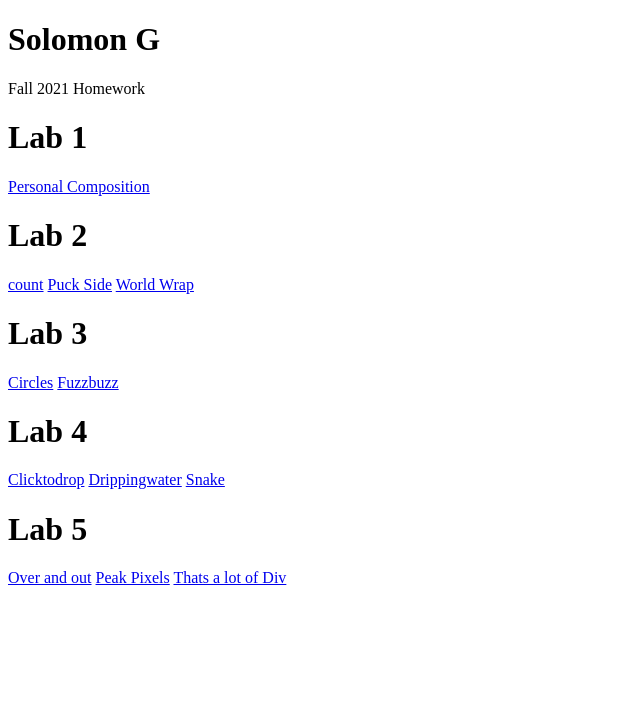
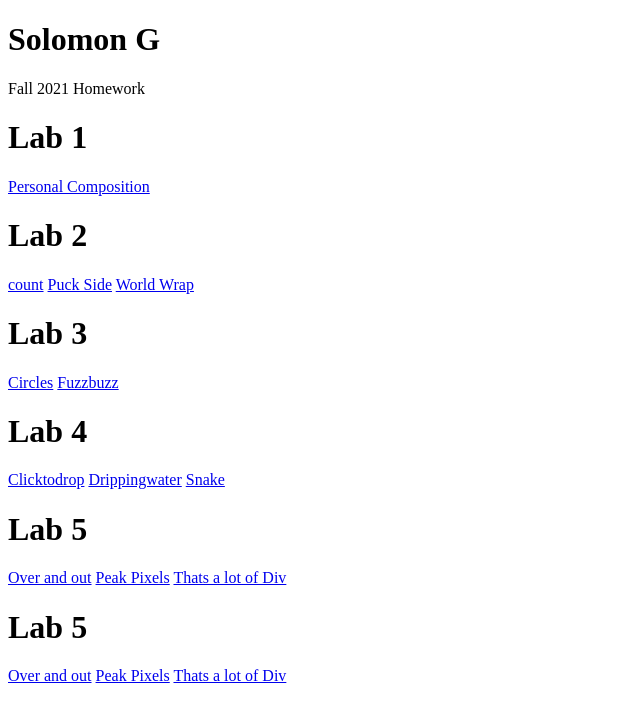
Before and after one commit to solomon057/220fall2021, a plain HTML site: page index.html in a window 1280 px wide. Shown: the whole page, without its empty margins (0-640 px from the left). Drawn offline with Linux system fonts and the light colour scheme.

Commit message:
brand new

```diff
--- a/index.html
+++ b/index.html
@@ -27,5 +27,9 @@
 <a href="home5/Over and Out/index.html">Over and out</a>
 <a href="home5/Peak Pixels/index.html">Peak Pixels</a>
 <a href="home5/Thats a lot of div/index.html"> Thats a lot of Div</a>
+<h1>Lab 5</h1>
+<a href="home6/Animated Object/index.html">Over and out</a>
+<a href="home6/Bouncing Ball Refactor/index.html">Peak Pixels</a>
+<a href="home6/Data-driven display/index.html"> Thats a lot of Div</a>
 </body>
 </html>
```
